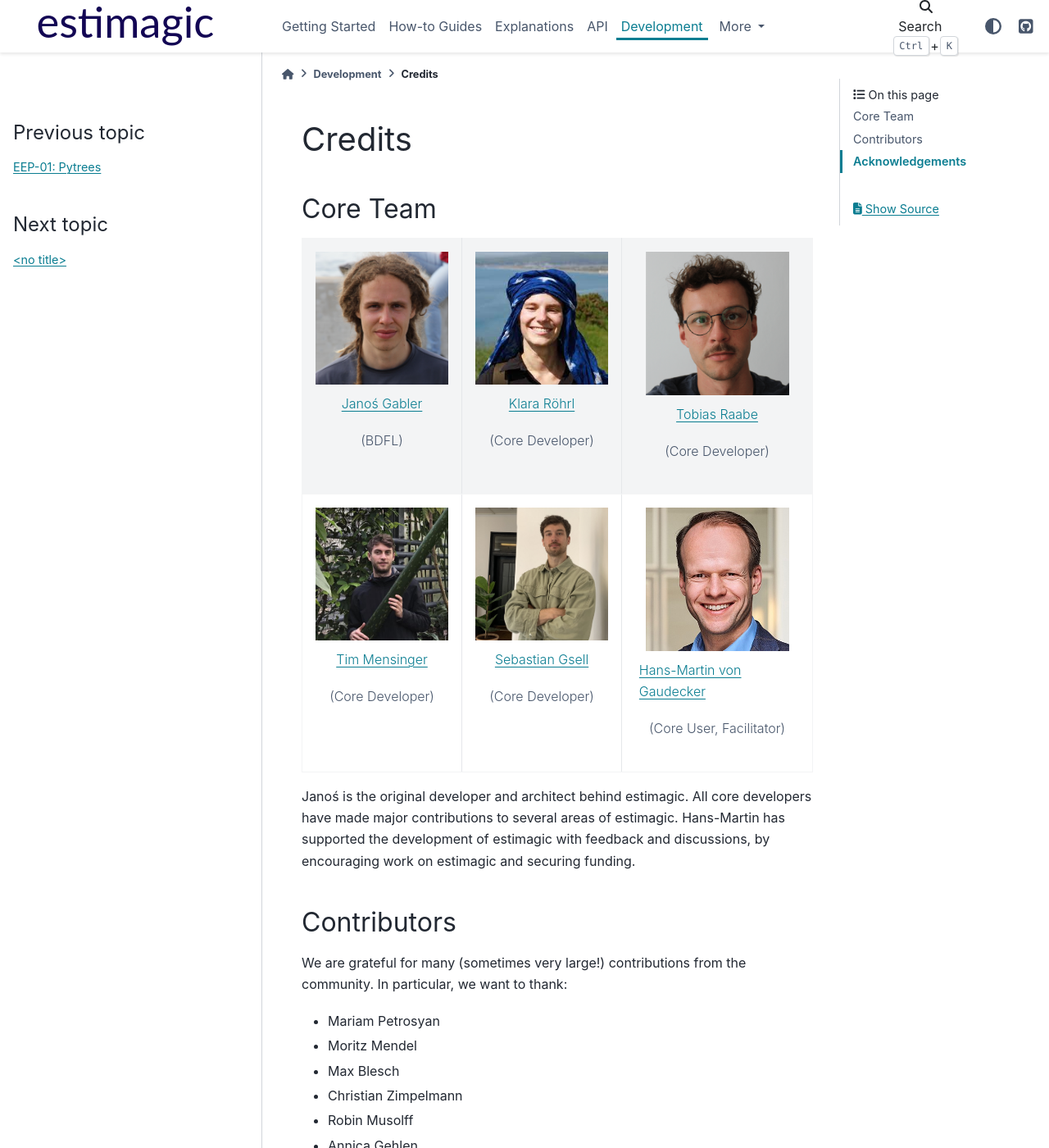
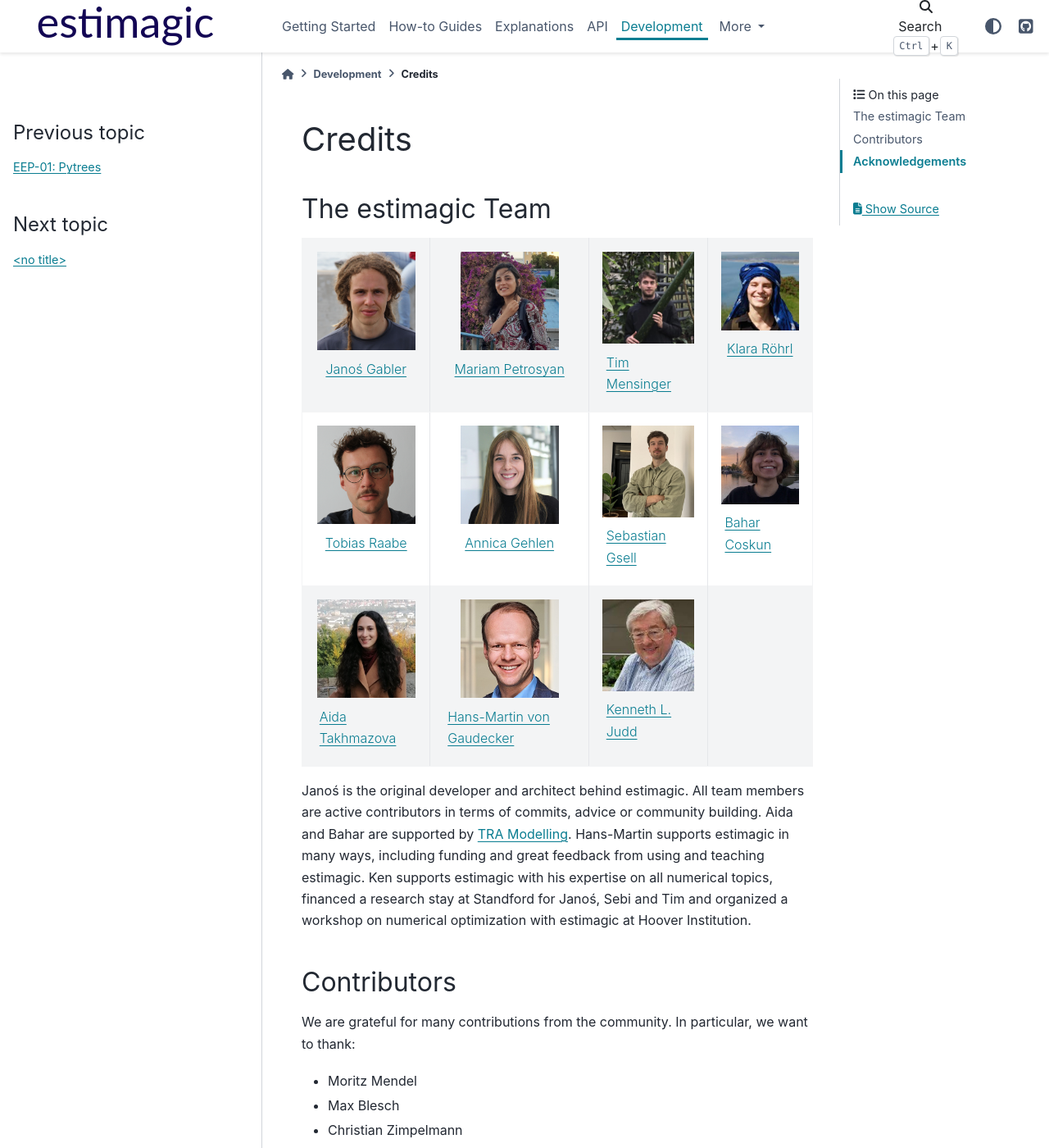
Before and after one commit to optimagic-dev/optimagic, a Sphinx documentation site: the page built from docs/source/development/credits.md, in a window 1280 px wide and 1400 px high. Shown: the whole window at 82% size. Built offline with Sphinx 7.4.7 and the PyData theme 0.15.4, drawn with Linux system fonts in a browser that asks for light colours; some of the changed text lies outside the part shown.

Commit message:
Update credits page.

````diff
--- a/docs/source/development/credits.md
+++ b/docs/source/development/credits.md
@@ -1,41 +1,44 @@
 # Credits
 
-## Core Team
+## The estimagic Team
 
 ```{eval-rst}
-+---------------------------------------------------------------+---------------------------------------------------------------+-------------------------------------------------------------------+
-+ .. figure:: ../_static/images/janos.jpg                       + .. figure:: ../_static/images/klara.jpg                       + .. figure:: ../_static/images/tobi.png                            +
-+     :width: 175px                                             +     :width: 175px                                             +     :width: 175px                                                 +
-+                                                               +                                                               +                                                                   +
-+     `Janoś Gabler <https://github.com/janosg>`_               +     `Klara Röhrl <https://github.com/roecla>`_                +     `Tobias Raabe <https://github.com/tobiasraabe>`_              +
-+                                                               +                                                               +                                                                   +
-+     (BDFL)                                                    +     (Core Developer)                                          +     (Core Developer)                                              +
-+---------------------------------------------------------------+---------------------------------------------------------------+-------------------------------------------------------------------+
-+ .. figure:: ../_static/images/tim.jpeg                        + .. figure:: ../_static/images/sebi.jpg                        + .. figure:: ../_static/images/hmg.jpg                             +
-+     :width: 175px                                             +     :width: 175px                                             +     :width: 175px                                                 +
-+                                                               +                                                               +                                                                   +
-+     `Tim Mensinger <https://github.com/timmens>`_             +     `Sebastian Gsell <https://github.com/segsell>`_           +     `Hans-Martin von Gaudecker <https://github.com/hmgaudecker>`_ +
-+                                                               +                                                               +                                                                   +
-+     (Core Developer)                                          +     (Core Developer)                                          +     (Core User, Facilitator)                                      +
-+---------------------------------------------------------------+---------------------------------------------------------------+-------------------------------------------------------------------+
++---------------------------------------------------------------+-------------------------------------------------------------------+-------------------------------------------------------------------+-------------------------------------------------------------------+
++ .. figure:: ../_static/images/janos.jpg                       + .. figure:: ../_static/images/mariam.jpg                          + .. figure:: ../_static/images/tim.jpeg                            + .. figure:: ../_static/images/klara.jpg                           +
++     :width: 120px                                             +     :width: 120px                                                 +     :width: 120px                                                 +     :width: 120px                                                 +
++                                                               +                                                                   +                                                                   +                                                                   +
++     `Janoś Gabler <https://github.com/janosg>`_               +     `Mariam Petrosyan <https://github.com/mpetrosian>`_           +     `Tim Mensinger <https://github.com/timmens>`_                 +     `Klara Röhrl <https://github.com/roecla>`_                    +
++---------------------------------------------------------------+-------------------------------------------------------------------+-------------------------------------------------------------------+-------------------------------------------------------------------+
++ .. figure:: ../_static/images/tobi.png                        + .. figure:: ../_static/images/annica.jpeg                         + .. figure:: ../_static/images/sebi.jpg                            + .. figure:: ../_static/images/bahar.jpg                           +
++     :width: 120px                                             +     :width: 120px                                                 +     :width: 120px                                                 +     :width: 120px                                                 +
++                                                               +                                                                   +                                                                   +                                                                   +
++     `Tobias Raabe <https://github.com/tobiasraabe>`_          +     `Annica Gehlen <https://github.com/amageh>`_                  +     `Sebastian Gsell <https://github.com/segsell>`_               +     `Bahar Coskun <https://github.com/baharcos>`_                 +
++---------------------------------------------------------------+-------------------------------------------------------------------+-------------------------------------------------------------------+-------------------------------------------------------------------+
++ .. figure:: ../_static/images/aida.jpg                        + .. figure:: ../_static/images/hmg.jpg                             + .. figure:: ../_static/images/ken.jpeg                            +                                                                   +
++     :width: 120px                                             +     :width: 120px                                                 +     :width: 120px                                                 +                                                                   +
++                                                               +                                                                   +                                                                   +                                                                   +
++     `Aida Takhmazova <https://github.com/aidatak97>`_         +     `Hans-Martin von Gaudecker <https://github.com/hmgaudecker>`_ +     `Kenneth L. Judd <https://kenjudd.org/>`_                     +                                                                   +
++---------------------------------------------------------------+-------------------------------------------------------------------+-------------------------------------------------------------------+-------------------------------------------------------------------+
 ```
 
-Janoś is the original developer and architect behind estimagic.
-All core developers have made major contributions to several areas of estimagic.
-Hans-Martin has supported the development of estimagic with feedback and discussions, by
-encouraging work on estimagic and securing funding.
+Janoś is the original developer and architect behind estimagic. All team members
+are active contributors in terms of commits, advice or community
+building. Aida and Bahar are supported by [TRA Modelling].
+Hans-Martin supports estimagic in many ways, including funding
+and great feedback from using and teaching estimagic.
+Ken supports estimagic with his expertise on all numerical topics,
+financed a research stay at Standford for Janoś, Sebi and Tim and organized a workshop
+on numerical optimization with estimagic at Hoover Institution.
 
 ## Contributors
 
-We are grateful for many (sometimes very large!) contributions from the community. In
+We are grateful for many contributions from the community. In
 particular, we want to thank:
 
-- Mariam Petrosyan
 - Moritz Mendel
 - Max Blesch
 - Christian Zimpelmann
 - Robin Musolff
-- Annica Gehlen
 - Sofia Badini
 - Sofya Akimova
 - Xuefei Han
@@ -51,16 +54,12 @@ Issues and submit a Pull Request.
 
 ## Acknowledgements
 
-Funded by the [TRA Modelling] (University of Bonn) as part of the Excellence Strategy
-of the federal and state governments.
+Estimagic is funded by the [TRA Modelling] (University of Bonn) as part of the Excellence
+Strategy of the federal and state governments.
 
 :::{figure} ../_static/images/tra_logo.png
 :width: 200px
 :::
 
-______________________________________________________________________
-
-We want to thank [Kenneth Judd](https://kenjudd.org/) for great feedback regarding
-numerical optimization and differentiation.
 
 [tra modelling]: https://www.uni-bonn.de/en/research-and-teaching/research-profile/transdisciplinary-research-areas/tra-1-modelling
````
Also changed, not shown: docs/source/_static/images/aida.jpg (added), docs/source/_static/images/annica.jpeg (added), docs/source/_static/images/bahar.jpg (added), docs/source/_static/images/ken.jpeg (added), docs/source/_static/images/mariam.jpg (added).
